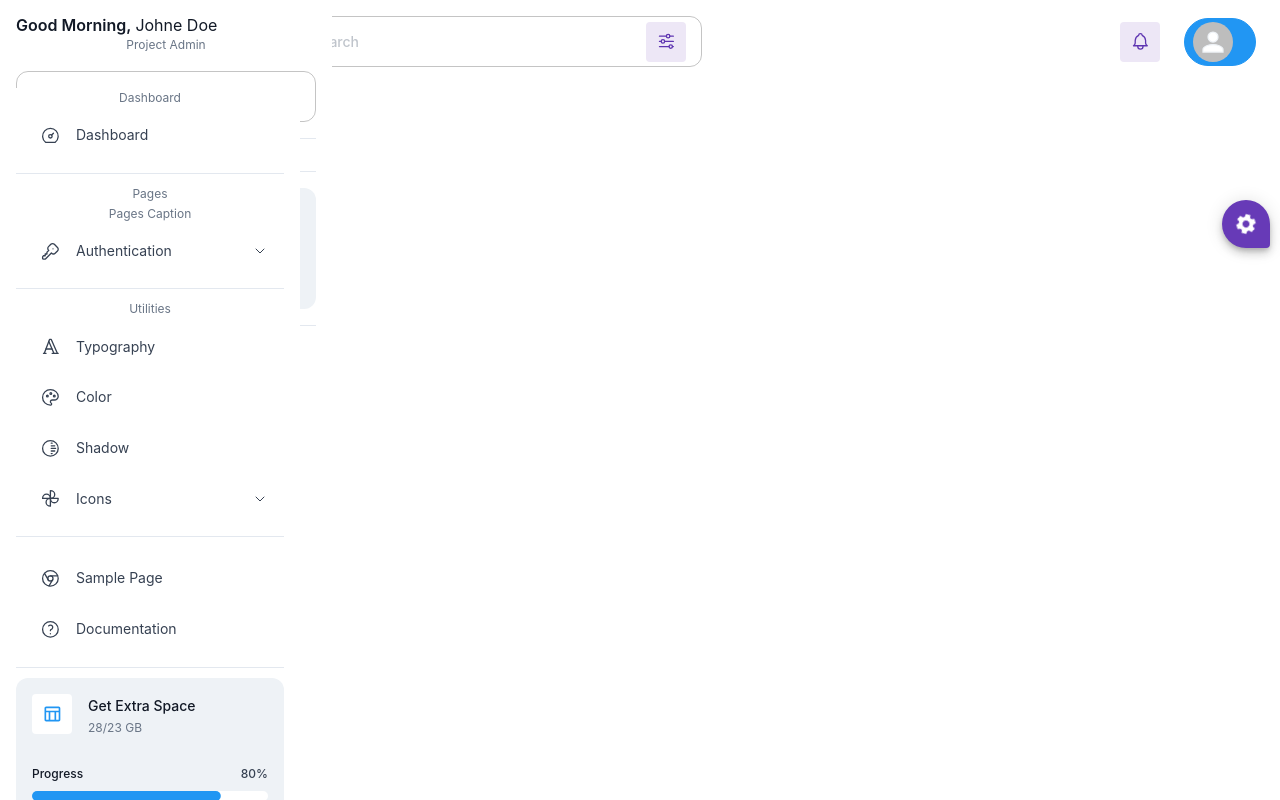
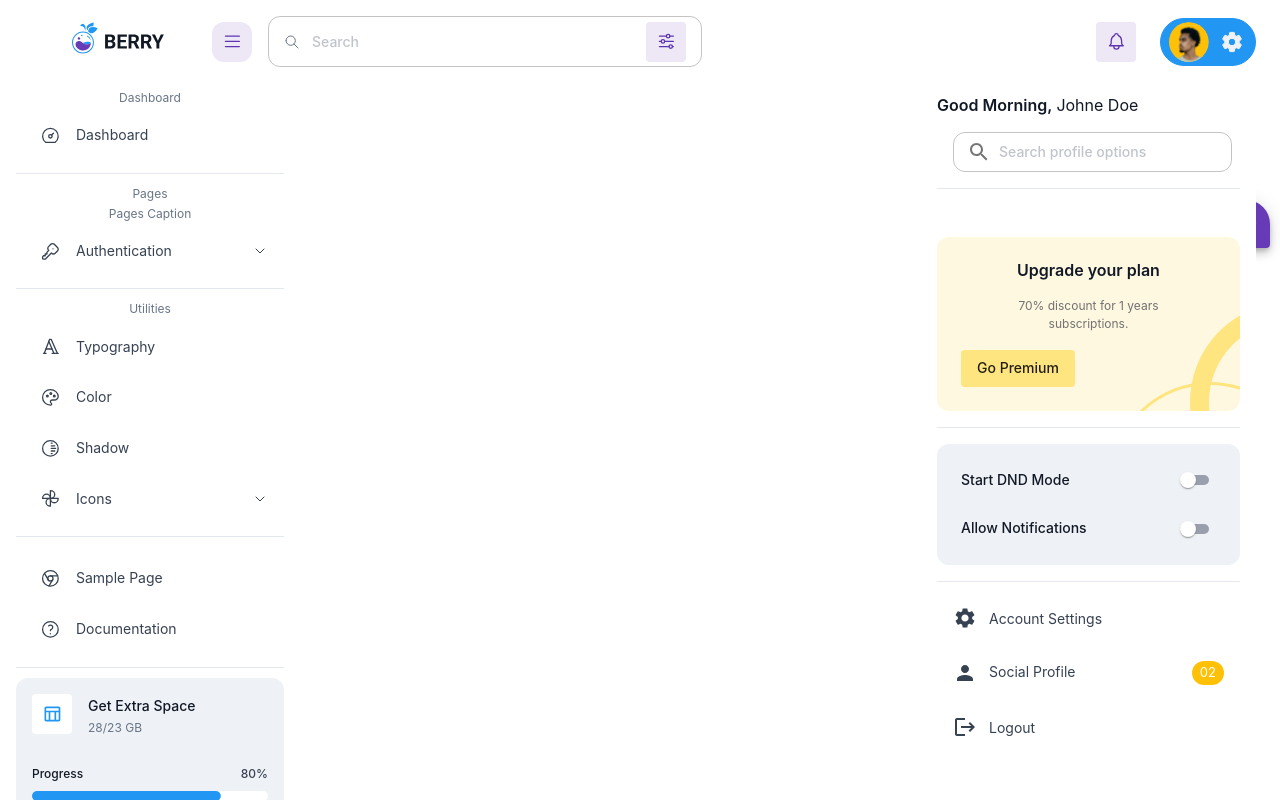
Before and after one commit to berrysoftwareservices/berry-e-commerce, a React (Vite) app: page / in a window 1280 px wide. Both pictures are taken after a click on the button 1220 px from the left and 41 px from the top of the page. Built offline with nearby package versions, Linux system fonts and the light colour scheme.

Commit message:
feat: 🎸 add missing changes in profile component

```diff
--- a/src/components/MainContainer/components/Header/components/ProfileSection/ProfileSection.tsx
+++ b/src/components/MainContainer/components/Header/components/ProfileSection/ProfileSection.tsx
@@ -1,8 +1,4 @@
-import { useState, useRef, useEffect, useMemo } from 'react';
-import { shallow } from 'zustand/shallow';
-import PerfectScrollbar from 'react-perfect-scrollbar';
-
-import { useNavigate } from 'react-router-dom';
+import { useState, useRef } from 'react';
 
 // Material UI
 import { useTheme } from '@mui/material/styles';
@@ -12,7 +8,7 @@ import {
   Card,
   CardContent,
   Chip,
-  //   ClickAwayListener,
+  ClickAwayListener,
   Divider,
   Grid,
   InputAdornment,
@@ -20,87 +16,61 @@ import {
   ListItemButton,
   ListItemIcon,
   ListItemText,
-  OutlinedInput,
   Paper,
   Popper,
   Stack,
   Switch,
+  TextField,
   Typography,
 } from '@mui/material';
+import PerfectScrollbar from 'react-perfect-scrollbar';
+import SettingsIcon from '@mui/icons-material/Settings';
+import LogoutIcon from '@mui/icons-material/Logout';
 
-// project imports
-// import MainCard from 'ui-component/cards/MainCard';
-// import Transitions from 'ui-component/extended/Transitions';
-// import UpgradePlanCard from './UpgradePlanCard';
-// import User1 from 'assets/images/users/user-round.svg';
+// Custom Components
+import { MainCard } from '../../../../../MainCard/MainCard';
 
 // assets
+import { Transitions } from '../../../../../Transitions/Transitions';
+import UserImage from '../../../../../../assets/images/users/user-round.svg';
+import { useGeneralCustomizationStore } from '../../../../../../stores/useGeneralCustomizationStore';
+
+import SearchIcon from '@mui/icons-material/Search';
+import PersonIcon from '@mui/icons-material/Person';
+import { UpgradePlanCard } from './components/UpgradePlanCard';
+// assets
 // import { IconLogout, IconSearch, IconSettings, IconUser } from '@tabler/icons';
-import { useGeneralCustomizationStore } from '../../../../../../stores/useGeneralCustomizationStore';
 
 export const ProfileSection = () => {
   const theme = useTheme();
 
-  const { fontFamily, borderRadius, opened } = useGeneralCustomizationStore(
-    (state) => ({
-      fontFamily: state.fontFamily,
-      borderRadius: state.borderRadius,
-      opened: state.opened,
-    }),
-    shallow,
-  );
-  const customization = useMemo(
-    () => ({
-      fontFamily,
-      borderRadius,
-      opened,
-    }),
-    [fontFamily, borderRadius, opened],
-  );
+  const [open, setOpen] = useState(false);
+  const [value, setValue] = useState('');
 
-  const navigate = useNavigate();
-
-  const [sdm, setSdm] = useState(true);
-  const [value, setValue] = useState('');
-  const [notification, setNotification] = useState(false);
-  const [selectedIndex, setSelectedIndex] = useState(-1);
-  const [open, setOpen] = useState(false);
+  const { borderRadius } = useGeneralCustomizationStore((state) => ({ borderRadius: state.borderRadius }));
   /**
    * anchorRef is used on different componets and specifying one type leads to other components throwing an error
    * */
   const anchorRef = useRef(null);
-  const handleLogout = async () => {
-    console.log('Logout');
-  };
 
-  const handleClose = (event: React.MouseEvent<HTMLDivElement, MouseEvent>) => {
-    console.log(event);
-    // if (anchorRef.current && anchorRef.current.contains(event.target)) {
-    //   return;
-    // }
-    setOpen(false);
-  };
-
-  const handleListItemClick = (event: React.MouseEvent<HTMLDivElement, MouseEvent>, index: number, route = '') => {
-    setSelectedIndex(index);
-    handleClose(event);
-
-    if (route && route !== '') {
-      navigate(route);
-    }
-  };
   const handleToggle = () => {
     setOpen((prevOpen) => !prevOpen);
   };
 
-  const prevOpen = useRef(open);
-  useEffect(() => {
-    if (prevOpen.current === true && open === false) {
-      //   anchorRef.current.focus();
-    }
+  // const handleClose = (event: { target: unknown }) => {
+  //   if (anchorRef.current && anchorRef.current.contains(event.target)) {
+  //     return;
+  //   }
+  //   setOpen(false);
+  // };
 
-    prevOpen.current = open;
-  }, [open]);
+  // const prevOpen = useRef(open);
+  // useEffect(() => {
+  //   if (prevOpen.current === true && open === false) {
+  //     anchorRef.current.focus();
+  //   }
+  //   prevOpen.current = open;
+  // }, [open]);
 
   return (
     <>
@@ -126,9 +96,9 @@ export const ProfileSection = () => {
         }}
         icon={
           <Avatar
-            // src={User1}
+            src={UserImage}
             sx={{
-              //   ...theme.typography.mediumAvatar,
+              // ...theme.typography.mediumAvatar,
               margin: '8px 0 8px 8px !important',
               cursor: 'pointer',
             }}
@@ -138,7 +108,7 @@ export const ProfileSection = () => {
             color="inherit"
           />
         }
-        // label={<IconSettings stroke={1.5} size="1.5rem" color={theme.palette.primary.main} />}
+        label={<SettingsIcon />}
         variant="outlined"
         ref={anchorRef}
         aria-controls={open ? 'menu-list-grow' : undefined}
@@ -164,11 +134,17 @@ export const ProfileSection = () => {
           ],
         }}
       >
-        {() => (
-          //   <Transitions in={open} {...TransitionProps}>
+        {({ TransitionProps }) => (
+          <Transitions
+            // position={matchesXs ? 'top' : 'top-right'}
+            in={open}
+            {...TransitionProps}
+          >
             <Paper>
               {/* <ClickAwayListener onClickAway={handleClose}> */}
-            {/* <MainCard border={false} elevation={16} content={false} boxShadow shadow={theme.shadows[16]}> */}
+              <ClickAwayListener onClickAway={() => {}}>
+                <MainCard border={false} content={false} boxShadow shadow={theme.shadows[16]}>
+                  <Box>
                     <Box sx={{ p: 2 }}>
                       <Stack>
                         <Stack direction="row" spacing={0.5} alignItems="center">
@@ -177,20 +153,21 @@ export const ProfileSection = () => {
                             Johne Doe
                           </Typography>
                         </Stack>
-                <Typography variant="subtitle2">Project Admin</Typography>
                       </Stack>
-              <OutlinedInput
+                      <TextField
                         sx={{ width: '100%', pr: 1, pl: 2, my: 2 }}
-                id="input-search-profile"
+                        fullWidth
+                        size="small"
                         value={value}
                         onChange={(e) => setValue(e.target.value)}
                         placeholder="Search profile options"
-                startAdornment={
+                        InputProps={{
+                          startAdornment: (
                             <InputAdornment position="start">
-                    {/* <IconSearch stroke={1.5} size="1rem" color={theme.palette.grey[500]} /> */}
+                              <SearchIcon />
                             </InputAdornment>
-                }
-                aria-describedby="search-helper-text"
+                          ),
+                        }}
                         inputProps={{
                           'aria-label': 'weight',
                         }}
@@ -199,7 +176,7 @@ export const ProfileSection = () => {
                     </Box>
                     <PerfectScrollbar style={{ height: '100%', maxHeight: 'calc(100vh - 250px)', overflowX: 'hidden' }}>
                       <Box sx={{ p: 2 }}>
-                {/* <UpgradePlanCard /> */}
+                        <UpgradePlanCard />
                         <Divider />
                         <Card
                           sx={{
@@ -217,8 +194,8 @@ export const ProfileSection = () => {
                                   <Grid item>
                                     <Switch
                                       color="primary"
-                              checked={sdm}
-                              onChange={(e) => setSdm(e.target.checked)}
+                                      // checked={sdm}
+                                      // onChange={(e) => setSdm(e.target.checked)}
                                       name="sdm"
                                       size="small"
                                     />
@@ -232,8 +209,8 @@ export const ProfileSection = () => {
                                   </Grid>
                                   <Grid item>
                                     <Switch
-                              checked={notification}
-                              onChange={(e) => setNotification(e.target.checked)}
+                                      // checked={notification}
+                                      // onChange={(e) => setNotification(e.target.checked)}
                                       name="sdm"
                                       size="small"
                                     />
@@ -261,19 +238,23 @@ export const ProfileSection = () => {
                           }}
                         >
                           <ListItemButton
-                    sx={{ borderRadius: `${customization.borderRadius}px` }}
-                    selected={selectedIndex === 0}
-                    onClick={(event) => handleListItemClick(event, 0, '#')}
+                            sx={{ borderRadius: `${borderRadius}px` }}
+                            // selected={selectedIndex === 0}
+                            // onClick={(event) => handleListItemClick(event, 0, '#')}
                           >
-                    <ListItemIcon>{/* <IconSettings stroke={1.5} size="1.3rem" /> */}</ListItemIcon>
+                            <ListItemIcon>
+                              <SettingsIcon />
+                            </ListItemIcon>
                             <ListItemText primary={<Typography variant="body2">Account Settings</Typography>} />
                           </ListItemButton>
                           <ListItemButton
-                    sx={{ borderRadius: `${customization.borderRadius}px` }}
-                    selected={selectedIndex === 1}
-                    onClick={(event) => handleListItemClick(event, 1, '#')}
+                            sx={{ borderRadius: `${borderRadius}px` }}
+                            // selected={selectedIndex === 1}
+                            // onClick={(event) => handleListItemClick(event, 1, '#')}
                           >
-                    <ListItemIcon>{/* <IconUser stroke={1.5} size="1.3rem" /> */}</ListItemIcon>
+                            <ListItemIcon>
+                              <PersonIcon />
+                            </ListItemIcon>
                             <ListItemText
                               primary={
                                 <Grid container spacing={1} justifyContent="space-between">
@@ -295,20 +276,23 @@ export const ProfileSection = () => {
                             />
                           </ListItemButton>
                           <ListItemButton
-                    sx={{ borderRadius: `${customization.borderRadius}px` }}
-                    selected={selectedIndex === 4}
-                    onClick={handleLogout}
+                            sx={{ borderRadius: `${borderRadius}px` }}
+                            // selected={selectedIndex === 4}
+                            // onClick={handleLogout}
                           >
-                    <ListItemIcon>{/* <IconLogout stroke={1.5} size="1.3rem" /> */}</ListItemIcon>
+                            <ListItemIcon>
+                              <LogoutIcon />
+                            </ListItemIcon>
                             <ListItemText primary={<Typography variant="body2">Logout</Typography>} />
                           </ListItemButton>
                         </List>
                       </Box>
                     </PerfectScrollbar>
-            {/* </MainCard> */}
-            {/* </ClickAwayListener> */}
+                  </Box>
+                </MainCard>
+              </ClickAwayListener>
             </Paper>
-          //   </Transitions>
+          </Transitions>
         )}
       </Popper>
     </>
--- /dev/null
+++ b/src/components/MainContainer/components/Header/components/ProfileSection/components/UpgradePlanCard.tsx
@@ -0,0 +1,63 @@
+// material-ui
+import { styled } from '@mui/material/styles';
+import { Button, Card, CardContent, Grid, Stack, Typography } from '@mui/material';
+
+// project imports
+
+// styles
+const CardStyle = styled(Card)(({ theme }) => ({
+  background: theme.palette.warning.light,
+  marginTop: '16px',
+  marginBottom: '16px',
+  overflow: 'hidden',
+  position: 'relative',
+  '&:after': {
+    content: '""',
+    position: 'absolute',
+    width: '200px',
+    height: '200px',
+    border: '19px solid ',
+    borderColor: theme.palette.warning.main,
+    borderRadius: '50%',
+    top: '65px',
+    right: '-150px',
+  },
+  '&:before': {
+    content: '""',
+    position: 'absolute',
+    width: '200px',
+    height: '200px',
+    border: '3px solid ',
+    borderColor: theme.palette.warning.main,
+    borderRadius: '50%',
+    top: '145px',
+    right: '-70px',
+  },
+}));
+
+// ==============================|| PROFILE MENU - UPGRADE PLAN CARD ||============================== //
+
+export const UpgradePlanCard = () => (
+  <CardStyle>
+    <CardContent>
+      <Grid container direction="column" spacing={2}>
+        <Grid item>
+          <Typography variant="h4">Upgrade your plan</Typography>
+        </Grid>
+        <Grid item>
+          <Typography variant="subtitle2" color="grey.900" sx={{ opacity: 0.6 }}>
+            70% discount for 1 years <br />
+            subscriptions.
+          </Typography>
+        </Grid>
+        <Grid item>
+          <Stack direction="row">
+            <Button variant="contained" color="warning" sx={{ boxShadow: 'none' }}>
+              Go Premium
+            </Button>
+          </Stack>
+        </Grid>
+      </Grid>
+    </CardContent>
+  </CardStyle>
+);
```
Lines whose indentation alone changed are shown as unchanged.
